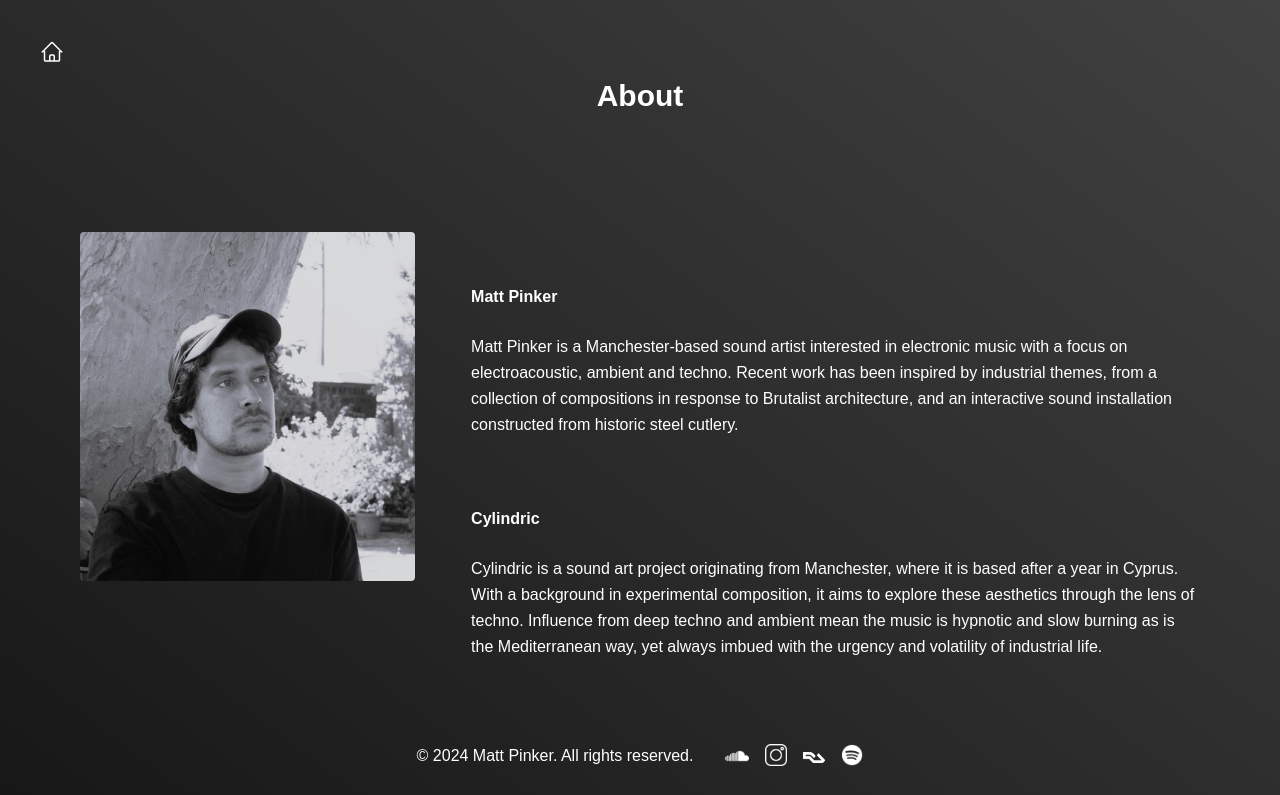
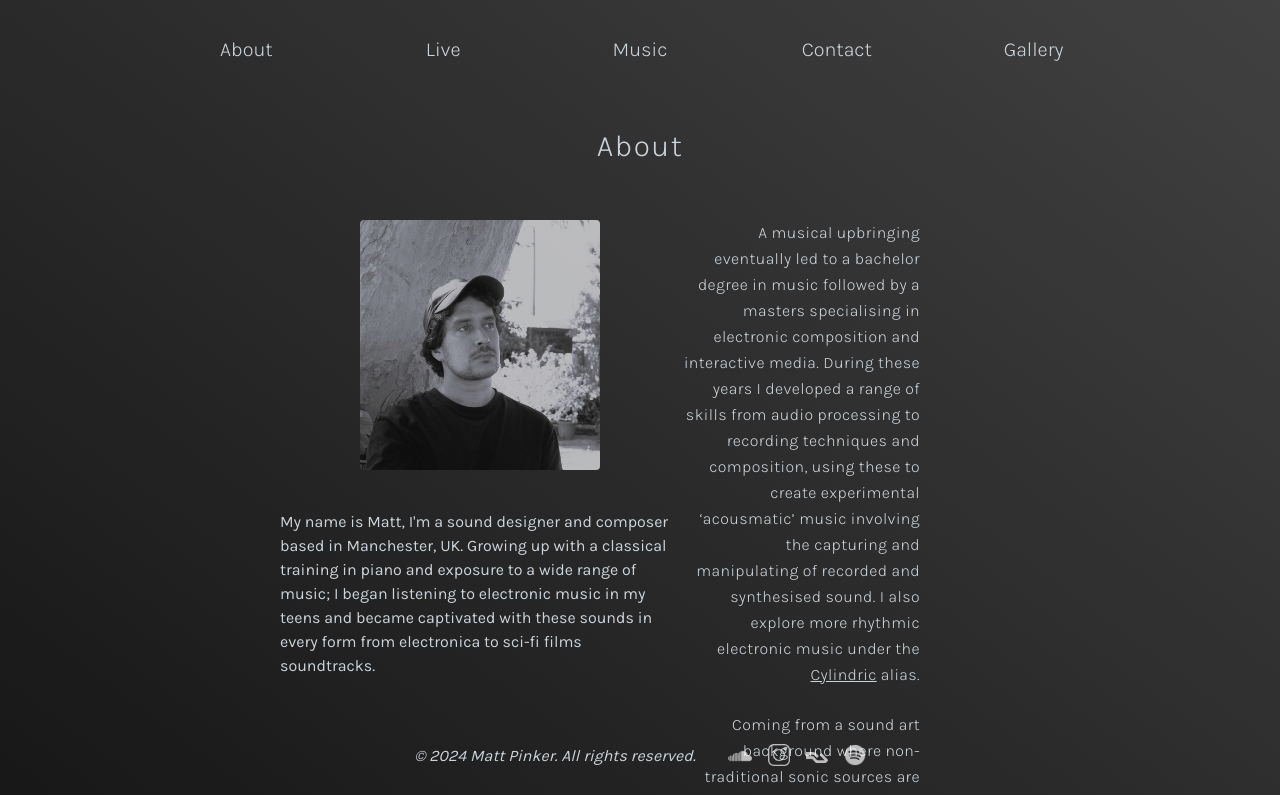
Before and after one commit to LucyPinker/matthew-pinker-com, a Next.js app: page /about in a window 1280 px wide. Shown: the top 795 px of the page. Built offline with nearby package versions, Linux system fonts and the light colour scheme.

Commit message:
Updates June 2025

```diff
--- a/src/app/about/page.js
+++ b/src/app/about/page.js
@@ -5,28 +5,44 @@ export default function Page() {
   return (
     <div>
       <Heading text="About" />
-      <div>
-        <main class="flex h-screen flex-col md:flex-row">
-          <div className="w-full md:w-1/3 h-[75vh] p-10 ml-10">
-            <Image
-              src="/matthew-pinker-com/images/MWP.jpg"
-              alt="Matt Pinker"
-              width={600}
-              height={600}
-              className="rounded opacity-90"
-            />
-          </div>
-          <div className="w-full md:w-2/3 h-[75vh] mx-auto flex flex-col">
-            <div className="w-11/12 flex flex-col p-4 mt-20">
-              <h3 className="text-1xl font-bold mb-2">Matt Pinker</h3>
-              <p className="mt-5 leading-relaxed">
-                Matt Pinker is a Manchester-based sound artist interested in electronic music with a focus on electroacoustic, ambient and techno. Recent work has been inspired by industrial themes, from a collection of compositions in response to Brutalist architecture, and an interactive sound installation constructed from historic steel cutlery.
+      <div className="flex justify-center">
+        <main className="flex flex-col md:flex-row w-[50vw] h-[75vh]">
+          <div className="flex flex-col items-center w-full md:w-1/2 p-10">
+            <div className="w-auto">
+              <Image
+                src="/images/MWP.jpg"
+                alt="Matt Pinker headshot"
+                width={400}
+                height={400}
+                className="rounded opacity-75"
+              />
+            </div>
+            <div className="mt-10 w-[400px] text-left">
+              <p>
+                My name is Matt, I&#39;m a sound designer and composer based in Manchester, UK. Growing up with a classical
+                training in piano and exposure to a wide range of music; I began listening to electronic music
+                in my teens and became captivated with these sounds in every form from electronica to sci-fi films soundtracks.
               </p>
             </div>
-            <div className="w-11/12 flex flex-col mt-10 p-4">
-              <h3 className="text-1xl font-bold mb-2">Cylindric</h3>
-              <p className="mt-5 leading-relaxed">
-                Cylindric is a sound art project originating from Manchester, where it is based after a year in Cyprus. With a background in experimental composition, it aims to explore these aesthetics through the lens of techno. Influence from deep techno and ambient mean the music is hypnotic and slow burning as is the Mediterranean way, yet always imbued with the urgency and volatility of industrial life.
+          </div>
+          <div className="flex flex-col w-full md:w-1/2 p-10 space-y-6 leading-relaxed font-light tracking-wide h-full text-right">
+            <div>
+              <p>
+                A musical upbringing eventually led to a bachelor degree in music followed by a masters specialising in electronic
+                composition and interactive media. During these years I developed a range of skills from audio
+                processing to recording techniques and composition, using these to create experimental ‘acousmatic’
+                music involving the capturing and manipulating of recorded and synthesised sound. I also explore
+                more rhythmic electronic music under the <a href="https://on.soundcloud.com/xtKsYu2d8dB79Rdu6" className="underline hover:text-white transition-colors" target="_blank" rel="noopener noreferrer">Cylindric</a> alias.
+              </p>
+            </div>
+            <div>
+              <p>
+                Coming from a sound art background where non-traditional sonic sources are sculpted and composed into music,
+                I am interested in exploring the intersection of sound FX, design, and music to create a cohesive,
+                holistic sonic experience. With this in mind, in late 2024 I completed a post-audio course at the renowned studio 344 Audio in Manchester, in order to
+                refine my years of audio experience into industry skills ranging from dialogue editing to sound FX
+                and sound design. Now equipped to undertake a range of projects from creative experimental
+                sound design to professional, high-quality audio editing, I look forward to <a href="/contact" className="underline hover:text-white transition-colors" target="_blank" rel="noopener noreferrer">any propositions</a>.
               </p>
             </div>
           </div>
--- a/src/app/components/footer.js
+++ b/src/app/components/footer.js
@@ -3,28 +3,28 @@ import Image from 'next/image';
 const iconData = [
   {
     href: "https://soundcloud.com/cylindric_music",
-    src: "/matthew-pinker-com/images/soundcloud.png",
+    src: "/images/soundcloud.png",
     alt: "Soundcloud",
     width: 24,
     height: 24,
   },
   {
     href: "https://www.instagram.com/_cylindric/",
-    src: "/matthew-pinker-com/images/instagram.png",
+    src: "/images/instagram.png",
     alt: "Instagram",
     width: 22,
     height: 22,
   },
   {
     href: "https://ra.co/dj/cylindric",
-    src: "/matthew-pinker-com/images/resident_advisor.png",
+    src: "/images/resident_advisor.png",
     alt: "RA",
     width: 22,
     height: 22,
   },
   {
     href: "https://open.spotify.com/artist/2lqjGkphmzAU9MPzkymxT8?si=u_pXiv3HQt-kzxekl9Z9Gw",
-    src: "/matthew-pinker-com/images/spotify.png",
+    src: "/images/spotify.png",
     alt: "Spotify",
     width: 22,
     height: 22,
@@ -33,9 +33,9 @@ const iconData = [
 
 const Footer = () => {
   return (
-    <footer className="text-white p-4 fixed bottom-0 w-full">
+    <footer className="p-4 fixed bottom-0 w-full">
       <div className="container mx-auto flex justify-center items-center">
-        <p className="m-4">© {new Date().getFullYear()} Matt Pinker. All rights reserved.</p>
+        <p className="m-4 italic">© {new Date().getFullYear()} Matt Pinker. All rights reserved.</p>
         <div className="flex space-x-4 m-4">
           {iconData.map((icon, index) => (
             <a
@@ -45,7 +45,13 @@ const Footer = () => {
               target="_blank"
               rel="noopener noreferrer"
             >
-              <Image src={icon.src} alt={icon.alt} width={icon.width} height={icon.height} />
+              <Image
+                className="opacity-70"
+                src={icon.src}
+                alt={icon.alt}
+                width={icon.width}
+                height={icon.height}
+              />
             </a>
           ))}
         </div>
--- a/src/app/components/heading.js
+++ b/src/app/components/heading.js
@@ -1,13 +1,8 @@
-import Home from '../components/home';
-
-const Heading = ({ text }) => {
+const Heading = ({ text, className = '' }) => {
   return (
-    <div className="relative h-48">
-      <div className="absolute top-10 left-10">
-        <Home />
-      </div>
+    <div className="relative p-4">
       <div className="flex justify-center items-center h-full">
-        <h1 className="text-3xl font-bold">{text}</h1>
+        <h1 className={`font-light text-3xl tracking-wider ${className}`}>{text}</h1>
       </div>
     </div>
   );
--- a/src/app/components/home.js
+++ /dev/null
@@ -1,11 +0,0 @@
-const Home = () => {
-  return (
-    <a href="/matthew-pinker-com">
-      <svg xmlns="http://www.w3.org/2000/svg" fill="none" viewBox="0 0 24 24" strokeWidth={1.5} stroke="currentColor" className="size-6">
-        <path strokeLinecap="round" strokeLinejoin="round" d="m2.25 12 8.954-8.955c.44-.439 1.152-.439 1.591 0L21.75 12M4.5 9.75v10.125c0 .621.504 1.125 1.125 1.125H9.75v-4.875c0-.621.504-1.125 1.125-1.125h2.25c.621 0 1.125.504 1.125 1.125V21h4.125c.621 0 1.125-.504 1.125-1.125V9.75M8.25 21h8.25" />
-      </svg>
-    </a>
-  );
-};
-
-export default Home;
--- /dev/null
+++ b/src/app/components/home_button.js
@@ -0,0 +1,21 @@
+import { usePathname } from 'next/navigation';
+
+const HomeButton = () => {
+  const HomeIcon = () => (
+    <svg xmlns="http://www.w3.org/2000/svg" fill="none" viewBox="0 0 24 24" strokeWidth={1.5} stroke="currentColor" className="size-6">
+      <path strokeLinecap="round" strokeLinejoin="round" d="M2.25 12L11.204 3.045a1.125 1.125 0 011.591 0L21.75 12M4.5 9.75v10.125c0 .621.504 1.125 1.125 1.125H9.75v-4.875c0-.621.504-1.125 1.125-1.125h2.25c.621 0 1.125.504 1.125 1.125V21h4.125c.621 0 1.125-.504 1.125-1.125V9.75M8.25 21h8.25" />
+    </svg>
+  );
+
+  const notHome = usePathname() !== '/';
+
+  return (
+    <div className={`absolute top-8 left-8 ${notHome ? 'visible' : 'invisible'}`}>
+      <a href="/">
+        <HomeIcon />
+      </a>
+    </div>
+  );
+};
+
+export default HomeButton;
--- /dev/null
+++ b/src/app/components/navbar.js
@@ -0,0 +1,47 @@
+'use client';
+import { usePathname } from 'next/navigation';
+import HomeButton from './home_button';
+
+const items = [
+  { href: `/about`, title: "About" },
+  { href: `/live`, title: "Live" },
+  { href: `/music`, title: "Music" },
+  { href: `/contact`, title: "Contact" },
+  { href: `/gallery`, title: "Gallery" }
+];
+
+const normalize = (path) => path.replace(/\/$/, '');
+
+const Navbar = () => {
+  const pathname = usePathname();
+
+  return (
+    <div className="mb-32 grid text-center lg:max-w-5xl lg:w-full lg:mb-0 lg:grid-cols-5 lg:text-left mb-10 mx-auto justify-center p-5">
+      <HomeButton />
+      {items.map((item, index) => {
+        if (normalize(pathname) === normalize(item.href)) {
+          return (
+            <div
+              key={index}
+              className="px-5 py-4"
+            />
+          );
+        }
+        return (
+          <a
+            key={index}
+            href={item.href}
+            className="group flex flex-col justify-between px-5 py-4 transition duration-500 ease-in-out text-center hover:bg-white/10 hover:shadow-[0_0_30px_20px_rgba(255,255,255,0.1)] hover:backdrop-blur-3xl"
+            target="_self"
+            rel="noopener noreferrer"
+          >
+            <h2 className="mb-3 text-xl font-light">{item.title}</h2>
+          </a>
+        );
+      })}
+
+    </div>
+  );
+};
+
+export default Navbar;
--- a/src/app/globals.css
+++ b/src/app/globals.css
@@ -7,33 +7,11 @@
   --foreground-rgb: 0, 0, 0;
   --background-start-rgb: 214, 219, 220;
   --background-end-rgb: 255, 255, 255;
-
-  @font-face {
-    font-family: 'Neue Metana';
-    src: url('/fonts/NeueMetana-Regular.otf') format('opentype');
-    font-weight: normal;
-    font-style: normal;
-  }
-
-  @font-face {
-    font-family: 'Neue Metana';
-    src: url('/fonts/NeueMetana-Bold.otf') format('opentype');
-    font-weight: bold;
-    font-style: normal;
-  }
-
-  @font-face {
-    font-family: 'Neue Metana';
-    src: url('/fonts/NeueMetana-Italic.otf') format('opentype');
-    font-weight: normal;
-    font-style: italic;
-  }
 }
 
 body {
-  color: #FFFFFF;
+  color: #CBD4DB;
   height: 100vh;
-  font: 1rem 'Neue Metana', sans-serif;
 }
 
 @media (prefers-color-scheme: dark) {
--- a/src/app/layout.js
+++ b/src/app/layout.js
@@ -1,10 +1,18 @@
 import "./globals.css";
 import "./styles/gradient.css";
 import Footer from "./components/footer";
+import Navbar from "./components/navbar";
+import { Karla } from '@next/font/google';
+
+const karla = Karla({
+  subsets: ['latin'],
+  weight: ['300', '400', '700'],
+  style: ['normal', 'italic'],
+})
 
 export const metadata = {
-  title: "Matthew Pinker",
-  description: "Freelance Sound Artist and Composer",
+  title: "Matt Pinker",
+  description: "Freelance Sound Artist and DJ",
   icons: {
     icon: "/favicon.ico",
   }
@@ -13,7 +21,8 @@ export const metadata = {
 export default function RootLayout({ children }) {
   return (
     <html lang="en">
-      <body className={`gradient-bg flex flex-col min-h-screen`}>
+      <body className={`gradient-bg flex flex-col min-h-screen ${karla.className}`}>
+        <Navbar />
         <main className="flex-grow pb-16">{children}</main>
         <Footer />
       </body>
--- a/src/app/music/page.js
+++ b/src/app/music/page.js
@@ -5,21 +5,21 @@ export default function Page() {
   const cardInfo = {
     card1: {
       name: "Entropy",
-      image: "/matthew-pinker-com/images/entropy.jpg",
+      image: "/images/entropy.jpg",
       date: "27-09-2023",
       description: "Each piece explores a different angle: an impressionist vision of a landscape; the capture of a heady experience; a synesthetic response to a scene; and a surreal representation of a dream.",
       link: "https://lotusparable.bandcamp.com/album/ep-entropy",
     },
     card2: {
       name: "Aggregate Terrains",
-      image: "/matthew-pinker-com/images/aggregate_terrains.jpg",
+      image: "/images/aggregate_terrains.jpg",
       date: "16-07-2024",
       description: "A series of electroacoustic compositions responding to the city as sonic inspiration.",
       link: "https://cylindric.bandcamp.com/album/aggregate-terrains",
     },
     card3: {
       name: "Contra from VA. Glade of love by Lotus Parable",
-      image: "/matthew-pinker-com/images/lotus_parable_VA.jpg",
+      image: "/images/lotus_parable_VA.jpg",
       date: "09-09-2024",
       description: "a soulful compilation of 11 tracks blending hypnotic techno with psychedelic sounds. Each track elegantly tells a unique story, inviting listeners and dancers on a deep, soulful journey.",
       link: "https://soundcloud.com/cylindric_music/5-cylindric-dusk-tgp-final",
--- a/src/app/page.js
+++ b/src/app/page.js
@@ -1,51 +1,11 @@
+import Heading from './components/heading';
+
 export default function Home() {
-
-  const basePath = '/matthew-pinker-com';
-
-  const items = [
-    {
-      href: `${basePath}/about`,
-      title: "About",
-    },
-    {
-      href: `${basePath}/live`,
-      title: "Live",
-    },
-    {
-      href: `${basePath}/music`,
-      title: "Music",
-    },
-    {
-      href: `${basePath}/contact`,
-      title: "Contact",
-    },
-    {
-      href: `${basePath}/gallery`,
-      title: "Gallery",
-    }
-  ];
-
   return (
-    <main className="flex h-full flex-col items-center justify-between p-24">
-      <div className="z-10 max-w-5xl w-full items-center justify-between font-mono text-sm lg:flex"></div>
-      <div className="relative flex flex-col items-center justify-center before:absolute before:h-[300px] before:w-full sm:before:w-[480px] before:-translate-x-1/2 before:rounded-full before:blur-2xl before:content-[''] after:absolute after:-z-20 after:h-[180px] after:w-full sm:after:w-[240px] after:translate-x-1/3 after:blur-2xl after:content-[''] before:dark:opacity-10 after:dark:opacity-40 before:lg:h-[360px] z-[-1]">
-        <h1 className="font-metana font-bold text-4xl text-center">Matt Pinker</h1>
-        <p className="font-metana text-lg text-center">Sound Artist.</p>
-      </div>
-      <div className="mb-32 grid text-center lg:max-w-5xl lg:w-full lg:mb-0 lg:grid-cols-5 lg:text-left mb-10">
-        {items.map((item, index) => (
-          <a
-            key={index}
-            href={item.href}
-            className="group flex flex-col justify-between px-5 py-4 transition duration-500 ease-in-out text-center hover:bg-white/10 hover:shadow-[0_0_30px_20px_rgba(255,255,255,0.1)] hover:backdrop-blur-3xl"
-            target="_self"
-            rel="noopener noreferrer"
-          >
-            <h2 className="mb-3 text-xl font-semibold font-metana">
-              {item.title}{" "}
-            </h2>
-          </a>
-        ))}
+    <main className="flex h-screen items-center justify-center">
+      <div className="relative pb-40 flex flex-col items-center justify-center before:absolute before:h-[300px] before:w-full sm:before:w-[480px] before:-translate-x-1/2 before:rounded-full before:blur-2xl before:content-[''] after:absolute after:-z-20 after:h-[180px] after:w-full sm:after:w-[240px] after:translate-x-1/3 after:blur-2xl after:content-[''] before:dark:opacity-10 after:dark:opacity-40 before:lg:h-[360px] z-[-1]">
+        <Heading text="Matt Pinker" className="text-5xl" />
+        <p className="text-3xl text-center font-light" >Sound Artist</p>
       </div>
     </main>
   );
```
Also changed, not shown: src/app/data/performances.json (added, +77 -0 lines), src/app/live/page.js (+17 -2 lines).
